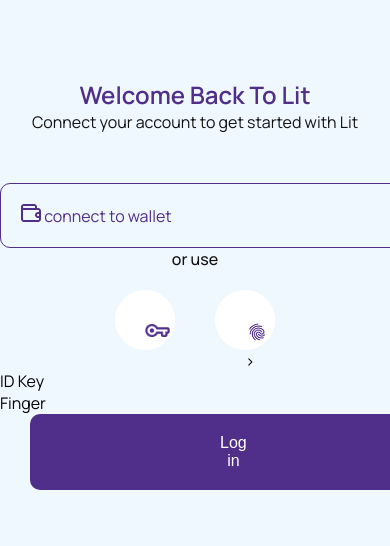
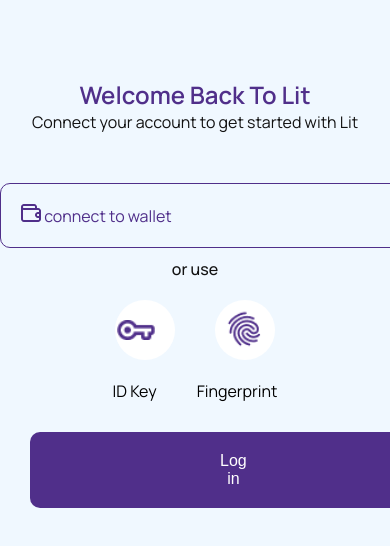
Before and after one commit to joyibeh93/litdesign, a plain HTML site: page index.html in a window 390 px wide. Shown: the part 202-748 px from the top of the page. Drawn offline with Linux system fonts and the light colour scheme.

Commit message:
making it responsive

```diff
--- a/index.html
+++ b/index.html
@@ -29,17 +29,18 @@
         <p class="text-center">or use</p>
         <div class="icon-container">
             <div class="icons">
-                <img src="./images/key.png" alt="" width="25px">
+                <img src="./images/key.png" alt="" width="25px" class="image-png">
             </div>
 
             <div class="icons">
-                <img src="./images/ion_finger-print.png" alt="" width="25px">>
+                <!-- <i class="fa-solid fa-fingerprint"></i> -->
+                <img src="./images/ion_finger-print.png" alt="" width="25px" class="image-png png1">
             </div>
 
         </div>
-        <div>
+        <div class="keys">
             <p>ID Key</p>
-            <p> Finger</p>
+            <p> Fingerprint</p>
         </div>
 
         <button class="btn-login"> Log in</button>
--- a/style.css
+++ b/style.css
@@ -1,102 +1,161 @@
-*{
+* {
     margin: 0;
     padding: 0;
     box-sizing: border-box;
 }
-:root{
-    --primary:#502F8A;
+
+:root {
+    --primary: #502F8A;
 }
-body{
+
+body {
     font-family: 'Manrope', sans-serif;
     background-color: aliceblue;
 }
-.logo img{
+
+.logo img {
     display: block;
-    margin:20px auto;
+    margin: 20px auto;
 }
-.connect-msg{
+
+.connect-msg {
     padding: 20px;
     text-align: center;
 }
-.connect-wallet{
-    border:1px solid #502F8A;
-    width:500px ;
-    margin-left:430px;
+
+.connect-wallet {
+    border: 1px solid #502F8A;
+    width: 500px;
+    margin-left: 430px;
     margin: 0 auto;
     padding: 20px;
     border-radius: 10px;
 
 }
-.text-center{
+
+.text-center {
     text-align: center;
     color: #121212;
+    font-size: 24px;
+    margin: 10px;
 }
-.icon-container{
-    display:flex;
-    justify-content:center;
+
+.icon-container {
+    display: flex;
+    justify-content: center;
     margin: 10px 20px;
-    /* align-items: center; */
+
 
 }
-.icons{
-    width:50px;
+
+.icons {
+    width: 50px;
     height: 50px;
     border-radius: 50%;
     background-color: #fff;
     padding: 30px;
     margin: 10px 20px;
+    position: relative;
 }
-.btn-login{
+
+.image-png {
+    display: inline-block;
+    margin: 0 auto;
+    width: 38px;
+    position: absolute;
+    top: 20px;
+    left: 2px;
+}
+.png1{
+    position: absolute;
+    top: 5px;
+    left: 5px;
+    width: 50px;
+}
+
+/* .fa-fingerprint {
+    font-size: 35px;
+    position: absolute;
+    top: 18px;
+    left: 0px;
+    color: #502F8A;
+} */
+
+.btn-login {
     display: block;
-    margin:0 auto;
-    color:#fff;
+    margin: 10px auto;
+    color: #fff;
     background-color: #502F8A;
-    /* width:500px ; */
+    border: 0;
     padding: 20px 250px;
     border-radius: 10px;
 
 }
 
+.btn-login:hover {
+    cursor: pointer;
+    color: #fff;
+    background-color: #7345c2;
 
-@media (max-width:600px){
-    span{
+}
+
+.keys {
+    display: flex;
+    justify-content: center;
+
+}
+
+.keys p {
+    margin: 0px 20px;
+}
+
+
+@media (max-width:600px) {
+    span {
         font-size: 16px;
         color: #502F8A;
         font-weight: 400;
     }
-    .logo img{
-        margin:80px auto;
+
+    .logo img {
+        margin: 80px auto;
         width: 100px;
     }
-    .connect-msg{
-        margin:30px auto;
+
+    .connect-msg {
+        margin: 30px auto;
     }
-    .welcome{
-       color:var(--primary);
+
+    .welcome {
+        color: var(--primary);
         font-size: 24px;
         font-weight: 600;
     }
-    .connect-wallet{
+
+    .connect-wallet {
         margin: 0 auto;
-        width:400px;
+        width: 400px;
         /* padding: 0px; */
         /* margin-left: 20px; */
     }
-    .connect-acct{
+
+    .connect-acct {
         font-size: 16px;
         font-weight: 400;
         color: #121212;
     }
-    .text-center{
-      font-size: 16px;
-      font-weight: 500;
+
+    .text-center {
+        font-size: 16px;
+        font-weight: 500;
     }
-    .btn-login{
+
+    .btn-login {
         padding: 20px 190px;
-        font-size:16px;
+        font-size: 16px;
         font-weight: 500;
-        border:none;
-        margin:0 30px;
+        border: none;
+        margin: 30px 30px;
 
     }
 
```
